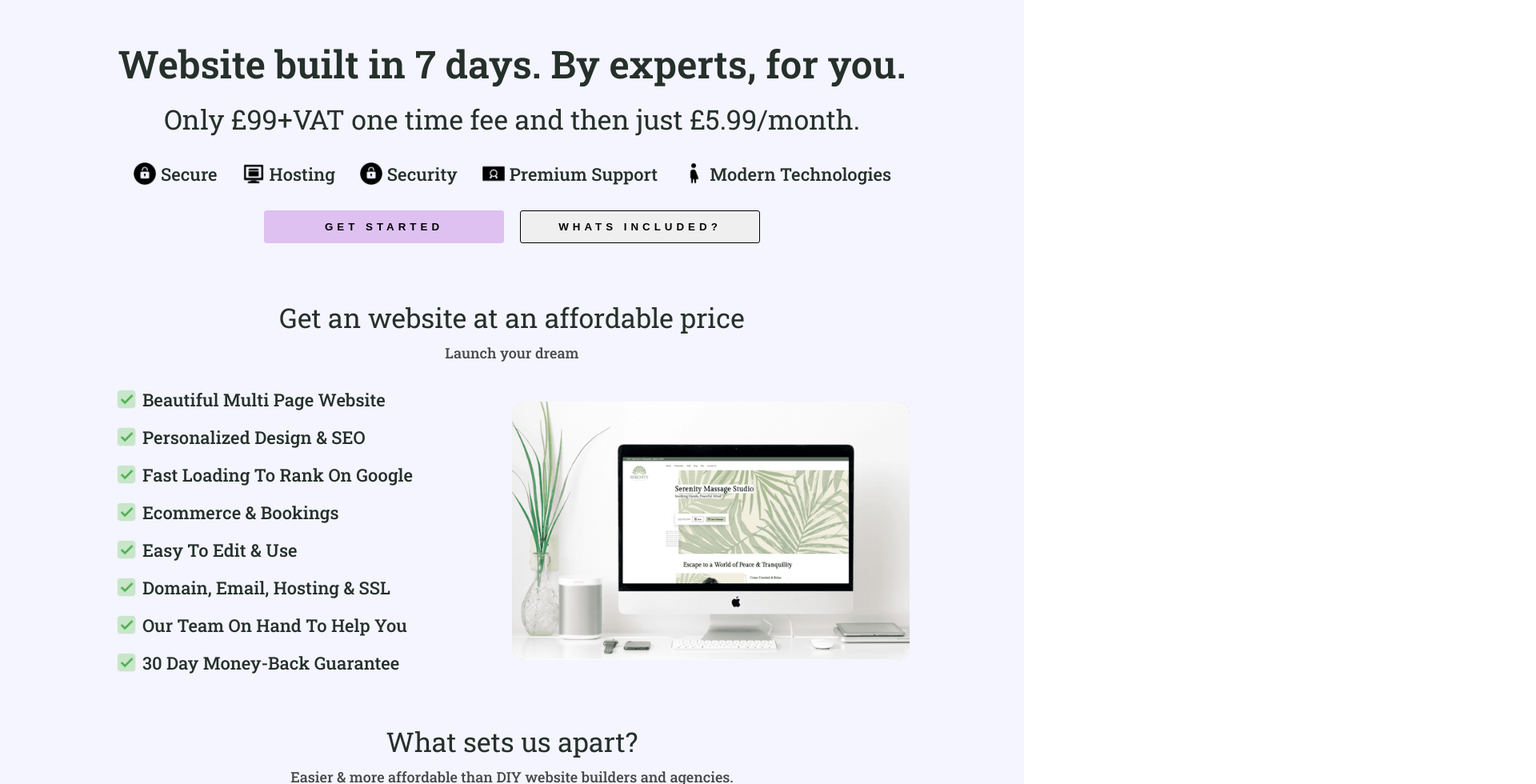
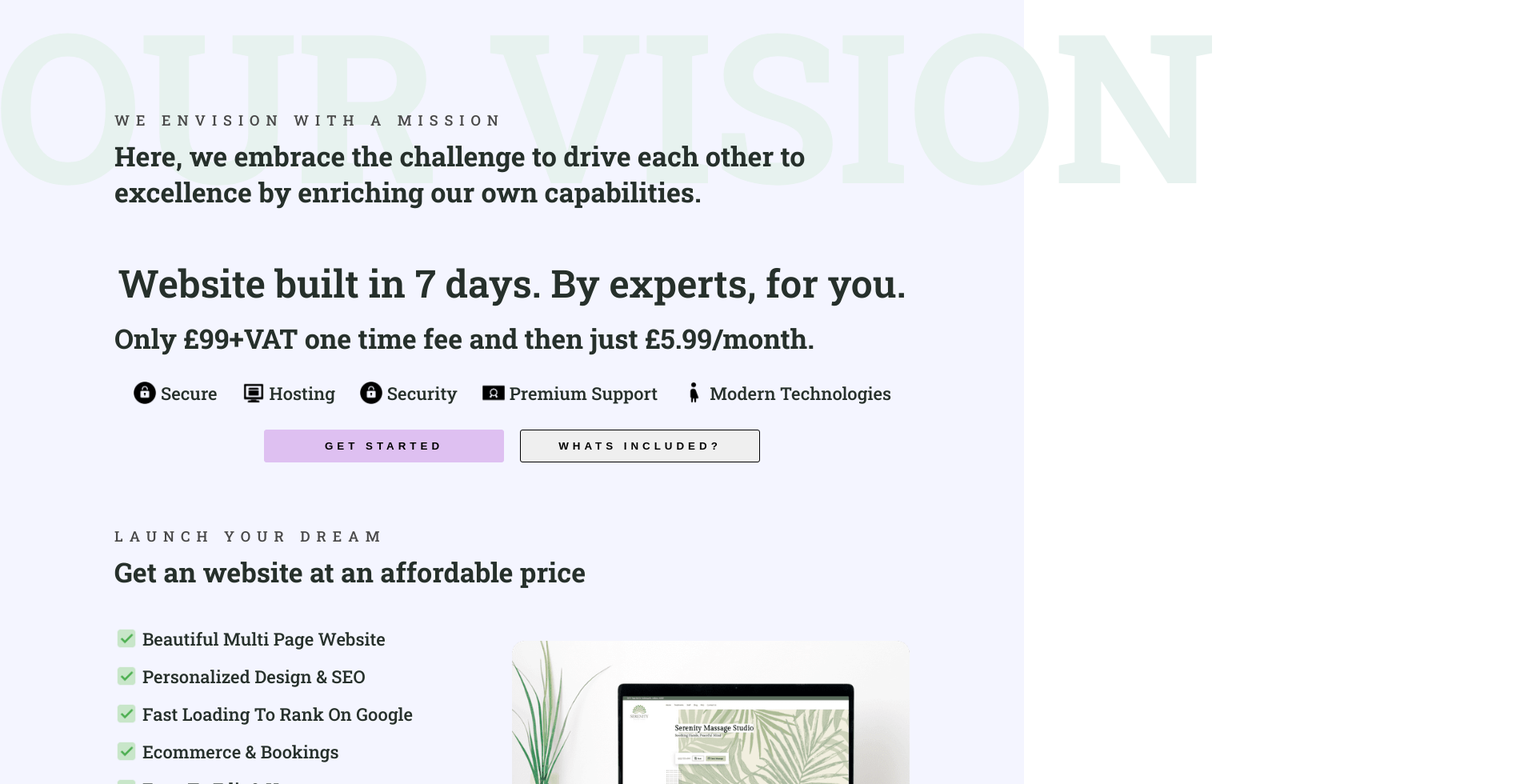
Before and after one commit to Bunningss/doubleOthree, a Next.js app: page / in a window 1280 px wide. Shown: the part 760-1740 px from the top of the page at 80% size, 1920 px wide, since content can reach past the window. Built offline with nearby package versions, Linux system fonts and the light colour scheme.

Commit message:
updated hero, vision component, disabled cta, headers redesign

```diff
--- a/src/app/globals.css
+++ b/src/app/globals.css
@@ -5,16 +5,18 @@
 }
 
 :root {
+  --primary: #b79ced;
+  --secondary: #dec0f1;
+  --dark: #26302b;
+  --dark-variant: #484848;
+  --white: #fff;
   --accent: #f4f5ff;
-  --secondary: #dec0f1;
-  --primary: #b79ced;
-  --variant: #26302b;
-  --revert: #fff;
-  --color-light: #484848;
+  --accent-variant: #e7f2ef;
 }
 
 body {
-  color: var(--variant);
+  color: var(--dark);
+  overflow-x: hidden;
 }
 
 a {
--- a/src/app/page.jsx
+++ b/src/app/page.jsx
@@ -12,6 +12,7 @@ import Section from "@/components/Section/Section";
 import FeatureBox from "@/components/FeatureBox/FeatureBox";
 import CallToAction from "@/components/CallToAction/CallToAction";
 import Hero from "@/components/Hero/Hero";
+import Vision from "@/components/Vision/Vision";
 
 export default function Home() {
   return (
@@ -21,6 +22,12 @@ export default function Home() {
           <Section>
             <Hero />
           </Section>
+
+          <Section>
+            <Vision />
+          </Section>
+
+          <Section>
             <Headers
               XLHeader={"Website built in 7 days. By experts, for you."}
               primaryHeader={
@@ -37,6 +44,7 @@ export default function Home() {
               <Button label={"get started"} primary medium />
               <Button label={"whats included?"} medium />
             </div>
+          </Section>
 
           {/* Services Section */}
           <Section>
@@ -65,10 +73,10 @@ export default function Home() {
           {/* Details Table */}
           <Section>
             <Headers
-              primaryHeader={"What sets us apart?"}
-              secondaryHeader={
+              primaryHeader={
                 "Easier & more affordable than DIY website builders and agencies."
               }
+              secondaryHeader={"What sets us apart?"}
             />
             <DetailTable />
           </Section>
@@ -76,10 +84,10 @@ export default function Home() {
           {/* Features Section */}
           <Section>
             <Headers
-              primaryHeader={"What features are included in your website?"}
-              secondaryHeader={
+              primaryHeader={
                 "All the essentials to run a successful website or online store."
               }
+              secondaryHeader={"What features are included in your website?"}
             />
             <div className={styles.featureBoxes}>
               {featureBoxContents.map((content, indx) => (
@@ -90,15 +98,18 @@ export default function Home() {
 
           {/* CTA - Money-Back */}
           <Section>
-            <CallToAction>
+            {/* <CallToAction>
               <div className={styles.financialCtaWrapper}>
                 <div className={styles.financialCtaColumn}>
-                  <Headers
-                    primaryHeader={"50-Day Money-Back Guarantee"}
-                    secondaryHeader={
-                      "Lorem ipsum dolor, sit amet consectetur adipisicing elit. Optio a cumque nostrum ullam quis, ut delectus. Ipsum perspiciatis autem tempore cum deleniti, rerum ab, doloribus ut aliquam soluta corrupti velit earum neque reiciendis accusantium delectus? Quaerat voluptatum praesentium commodi magni."
-                    }
-                  />
+                  <h2>50-Day Money-Back Guarantee</h2>
+                  <p>
+                    "Lorem ipsum dolor, sit amet consectetur adipisicing elit.
+                    Optio a cumque nostrum ullam quis, ut delectus. Ipsum
+                    perspiciatis autem tempore cum deleniti, rerum ab, doloribus
+                    ut aliquam soluta corrupti velit earum neque reiciendis
+                    accusantium delectus? Quaerat voluptatum praesentium commodi
+                    magni."
+                  </p>
                   <Button label={"get started"} />
                 </div>
                 <div className={styles.financialCtaColumn}>
@@ -109,7 +120,7 @@ export default function Home() {
                   />
                 </div>
               </div>
-            </CallToAction>
+            </CallToAction> */}
           </Section>
         </Container>
       </div>
--- a/src/app/page.module.css
+++ b/src/app/page.module.css
@@ -29,7 +29,6 @@
   width: 100%;
   display: flex;
   flex-direction: column;
-  align-items: center;
   justify-content: center;
 }
 
--- a/src/components/DetailTable/DetailTable.module.css
+++ b/src/components/DetailTable/DetailTable.module.css
@@ -4,7 +4,7 @@
 }
 
 .tableHeader {
-  border: 1px solid var(--variant);
+  border: 1px solid var(--dark);
   padding: 5px;
   min-height: 55px;
   font-size: 20px;
@@ -24,5 +24,5 @@
 }
 
 .tableHeader:last-child {
-  border-right: 1px solid var(--variant);
+  border-right: 1px solid var(--dark);
 }
--- a/src/components/DetailTable/DetailTableContent/DetailTableContent.module.css
+++ b/src/components/DetailTable/DetailTableContent/DetailTableContent.module.css
@@ -4,7 +4,7 @@
 }
 
 .tableColumn {
-  border: 1px solid var(--variant);
+  border: 1px solid var(--dark);
   padding: 5px;
   min-height: 55px;
   font-size: 20px;
@@ -26,7 +26,7 @@
 }
 
 .tableColumn:last-child {
-  border-right: 1px solid var(--variant);
+  border-right: 1px solid var(--dark);
 }
 
 .tableColumnIcon {
--- a/src/components/Headers/Headers.jsx
+++ b/src/components/Headers/Headers.jsx
@@ -4,12 +4,13 @@ const Headers = ({ primaryHeader, secondaryHeader, XLHeader }) => {
   return (
     <div className={styles.headerWrapper}>
       {XLHeader && <h1 className={styles.XLHeader}>{XLHeader}</h1>}
-      {primaryHeader && (
-        <h2 className={styles.headerPrimary}>{primaryHeader}</h2>
-      )}
 
       {secondaryHeader && (
         <h6 className={styles.headerSecondary}>{secondaryHeader}</h6>
+      )}
+
+      {primaryHeader && (
+        <h2 className={styles.headerPrimary}>{primaryHeader}</h2>
       )}
     </div>
   );
--- a/src/components/Headers/Headers.module.css
+++ b/src/components/Headers/Headers.module.css
@@ -1,22 +1,25 @@
 .headerWrapper {
-  margin: 15px 0;
+  margin: 20px 0;
+  position: relative;
+}
+
+.XLHeader {
+  margin: 0px 0 15px 0;
+  font-size: 48px;
+  font-weight: 600;
   text-align: center;
 }
 
-.XLHeader {
-  margin: 65px 0 15px 0;
-  font-size: 48px;
-  font-weight: 600;
-}
-
 .headerPrimary {
-  font-weight: 400;
+  font-weight: 700;
   font-size: 34px;
   margin: 10px 0;
 }
 
 .headerSecondary {
   font-size: 18px;
+  letter-spacing: 8px;
+  text-transform: uppercase;
   font-weight: 500;
-  color: var(--color-light);
+  color: var(--dark-variant);
 }
--- a/src/components/Hero/Hero.module.css
+++ b/src/components/Hero/Hero.module.css
@@ -7,7 +7,7 @@
   font-size: 140px;
   line-height: 140px;
   text-transform: uppercase;
-  color: #26302b;
+  color: var(--dark);
   margin: 0px -30px 0 0;
 }
 
@@ -24,7 +24,7 @@
   font-size: 30px;
   line-height: 44px;
   letter-spacing: 1px;
-  color: var(--color-light);
+  color: var(--dark-variant);
   mix-blend-mode: normal;
   margin: 60px 0 0 0;
   max-width: 60%;
--- a/src/components/Section/Section.module.css
+++ b/src/components/Section/Section.module.css
@@ -1,3 +1,3 @@
 .section {
-  margin: 45px 0 0 0;
+  margin: 60px 0 0 0;
 }
--- /dev/null
+++ b/src/components/Vision/Vision.jsx
@@ -0,0 +1,18 @@
+import Headers from "../Headers/Headers";
+import styles from "./Vision.module.css";
+
+const Vision = () => {
+  return (
+    <div className={styles.vision}>
+      <h2 className={styles.visionTitle}>our vision</h2>
+      <Headers
+        primaryHeader={
+          "Here, we embrace the challenge to drive each other to excellence by enriching our own capabilities."
+        }
+        secondaryHeader={"WE ENVISION WITH A MISSION"}
+      />
+    </div>
+  );
+};
+
+export default Vision;
--- /dev/null
+++ b/src/components/Vision/Vision.module.css
@@ -0,0 +1,12 @@
+.visionTitle {
+  font-weight: 700;
+  font-size: 260px;
+  line-height: 60px;
+  letter-spacing: -2px;
+  text-transform: uppercase;
+  color: var(--accent-variant);
+  position: relative;
+  left: -150px;
+  bottom: -40px;
+  margin: 0 -1000px 0 0;
+}
--- a/src/staticData.js
+++ b/src/staticData.js
@@ -164,10 +164,4 @@ export const featureBoxContents = [
     secondaryFeature:
       "For 30 days after we launch your website, we remain on hand to make any edits you need. Just make a request through your website editor or via Live Chat in the Business Hub.",
   },
-  {
-    icon: tablet,
-    primaryFeature: "Real human support",
-    secondaryFeature:
-      "With UENI (pronounced you & I) you will never be alone. Get world class human support to answer your questions and get advice about succeeding online.",
-  },
 ];
```
Lines whose indentation alone changed are shown as unchanged.
